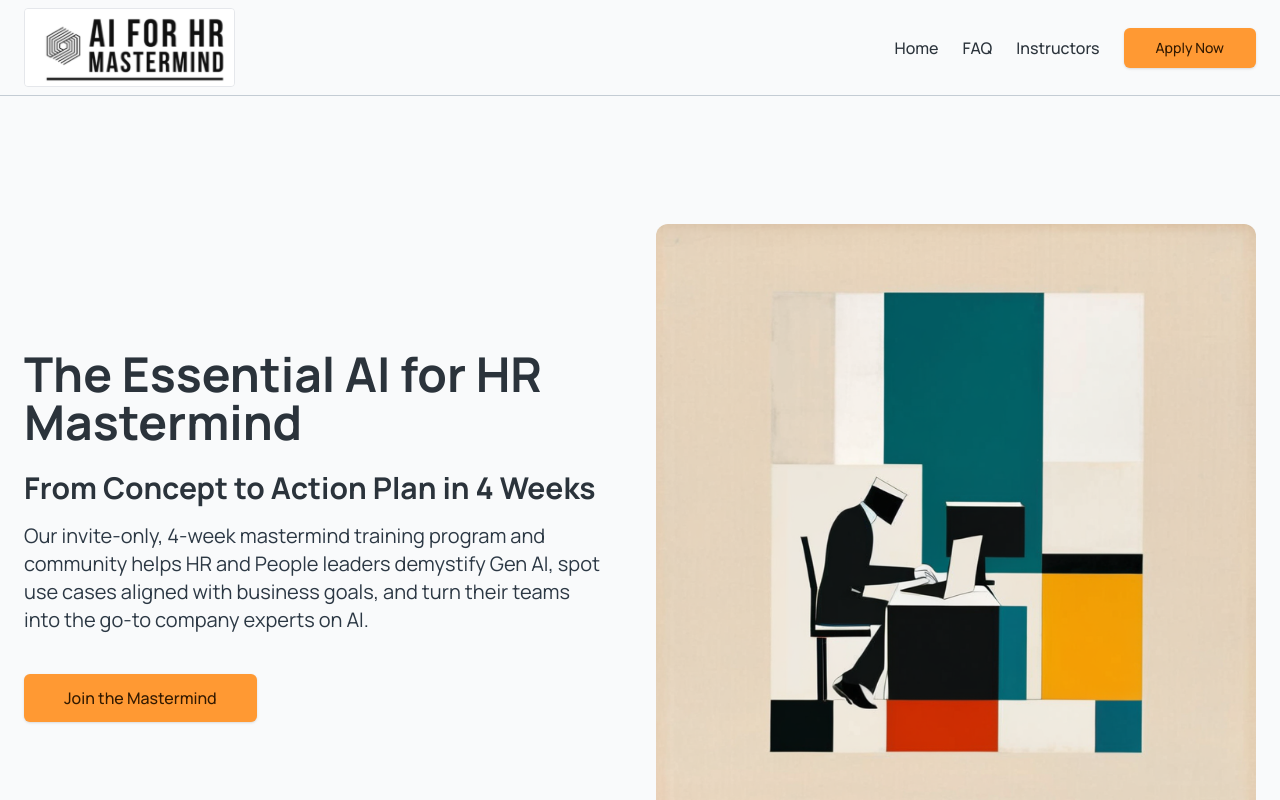
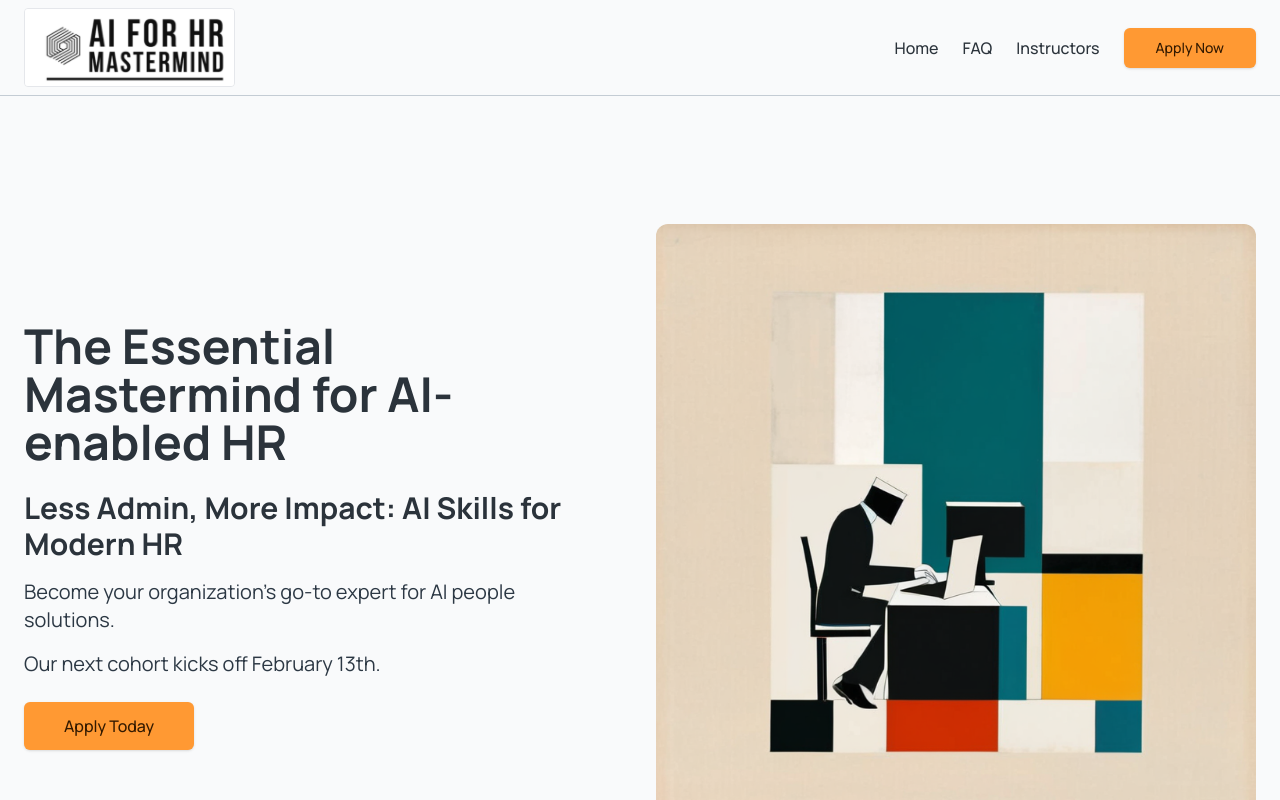
Before and after one commit to SimpleJoySolutions/workplace-labs-mastermind, a Next.js app: page / in a window 1280 px wide. Shown: the top 800 px of the page. Built offline with nearby package versions, Linux system fonts and the light colour scheme.

Commit message:
updated hero section

```diff
--- a/src/components/home-body.tsx
+++ b/src/components/home-body.tsx
@@ -50,18 +50,19 @@ export const HomeBody = () => {
                 transition={{ duration: 0.5, delay: 0.2 }}
                 className="flex flex-col justify-center space-y-4"
               >
-                <div className="">
-                  <h4 className="text-5xl font-bold py-6">
-                    The Essential AI for HR Mastermind
+                <div className="max-w-[700px]">
+                  <h4 className="text-4xl lg:text-5xl font-bold py-6">
+                    The Essential Mastermind for AI-enabled HR
                   </h4>
-                  <h4 className="text-3xl font-bold">
-                    From Concept to Action Plan in 4 Weeks
+                  <h4 className="text-2xl lg:text-3xl font-bold">
+                    Less Admin, More Impact: AI Skills for Modern HR
                   </h4>
-                  <p className="max-w-[600px] text-muted-foreground md:text-xl py-4">
-                    Our invite-only, 4-week mastermind training program and
-                    community helps HR and People leaders demystify Gen AI, spot
-                    use cases aligned with business goals, and turn their teams
-                    into the go-to company experts on AI.
+                  <p className="text-lg md:text-xl text-muted-foreground py-4">
+                    Become your organization's go-to expert for AI people
+                    solutions.
+                  </p>
+                  <p className="text-lg md:text-xl text-muted-foreground">
+                    Our next cohort kicks off February 13th.
                   </p>
                   <motion.div
                     initial={{ opacity: 0, y: 20 }}
@@ -74,7 +75,7 @@ export const HomeBody = () => {
                       className="mt-6 inline-flex h-12 items-center justify-center rounded-md bg-secondary px-10 text-base font-medium text-secondary-foreground shadow transition-colors hover:bg-secondary/90 focus-visible:outline-none focus-visible:ring-1 focus-visible:ring-ring disabled:pointer-events-none disabled:opacity-50"
                       prefetch={false}
                     >
-                      Join the Mastermind
+                      Apply Today
                     </Link>
                   </motion.div>
                 </div>
```
